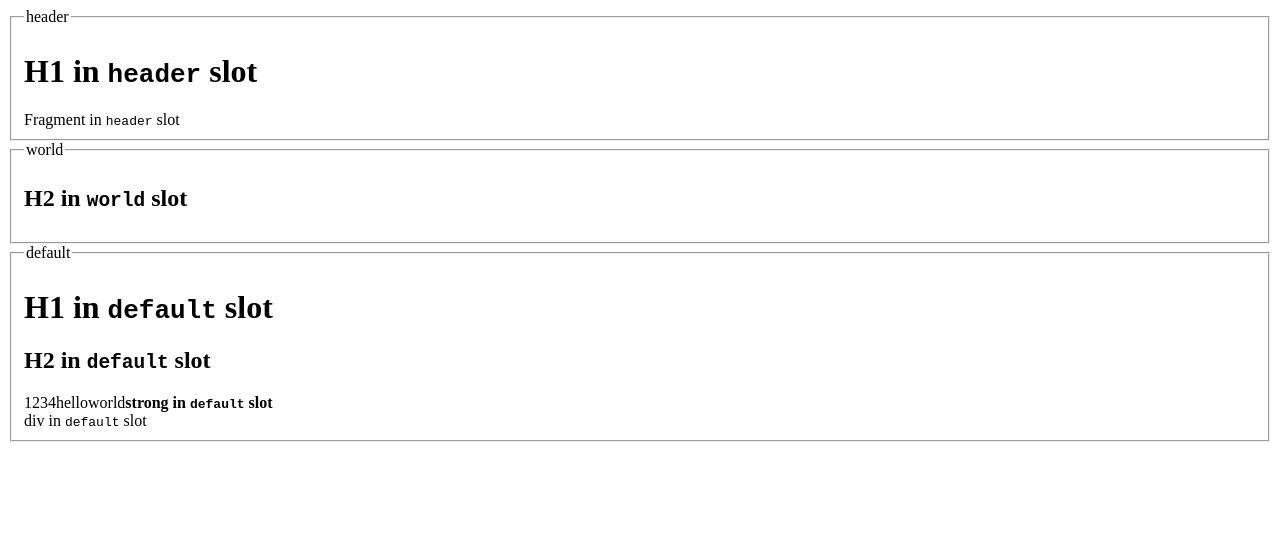
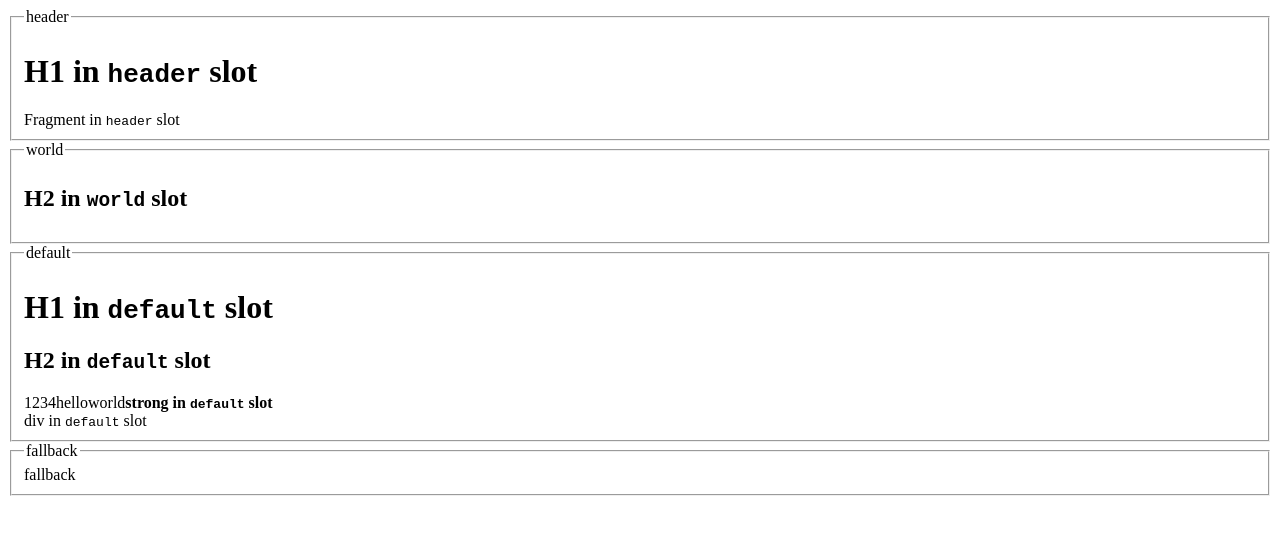
Before and after one commit to hooriza/react-use-slot, a React (Create React App) app: page / in a window 1280 px wide. Shown: the top 534 px of the page. Built offline with nearby package versions, Linux system fonts and the light colour scheme.

Commit message:
Fallback content

```diff
--- a/src/components/App.tsx
+++ b/src/components/App.tsx
@@ -5,7 +5,7 @@ const App = () => {
   return (
     <div className="App">
       <MyComponent>
-        <h1 slot="header">H1 in <code>header</code> slot</h1>
+        <h1 className="foo" slot="header">H1 in <code>header</code> slot</h1>
         <h1>H1 in <code>default</code> slot</h1>
         <h2>H2 in <code>default</code> slot</h2>
         <Fragment slot="header">
--- a/src/components/MyComponent.tsx
+++ b/src/components/MyComponent.tsx
@@ -18,6 +18,12 @@ const MyComponent = ({ children }: { children: ReactNode }) => {
         <legend>default</legend>
         <Slot />
       </fieldset>
+      <fieldset>
+        <legend>fallback</legend>
+        <Slot name="fallback">
+          fallback
+        </Slot>
+      </fieldset>
     </div>
   );
 };
--- a/src/module/useSlot.ts
+++ b/src/module/useSlot.ts
@@ -22,8 +22,8 @@ const useSlot = (children: ReactNode) => {
     };
   }, {});
 
-  return ({ name = "default" }: { name?: string }) =>
-    createElement(Fragment, {}, slots[name]);
+  return ({ name = "default", children }: { name?: string, children?: ReactNode }) =>
+    createElement(Fragment, {}, slots[name] ?? children);
 };
 
 export default useSlot;
```
Also changed, not shown: 1 other file (tests, documents, lock files or other folders).
